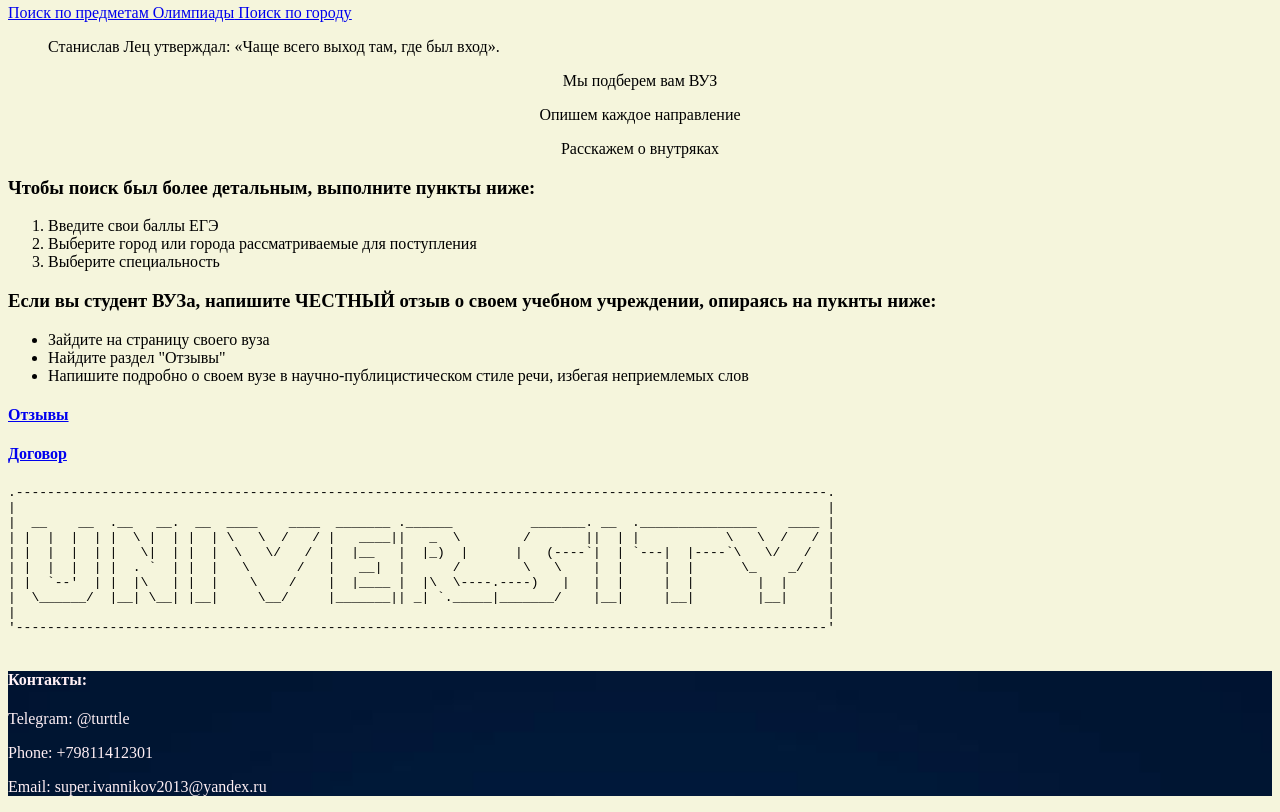
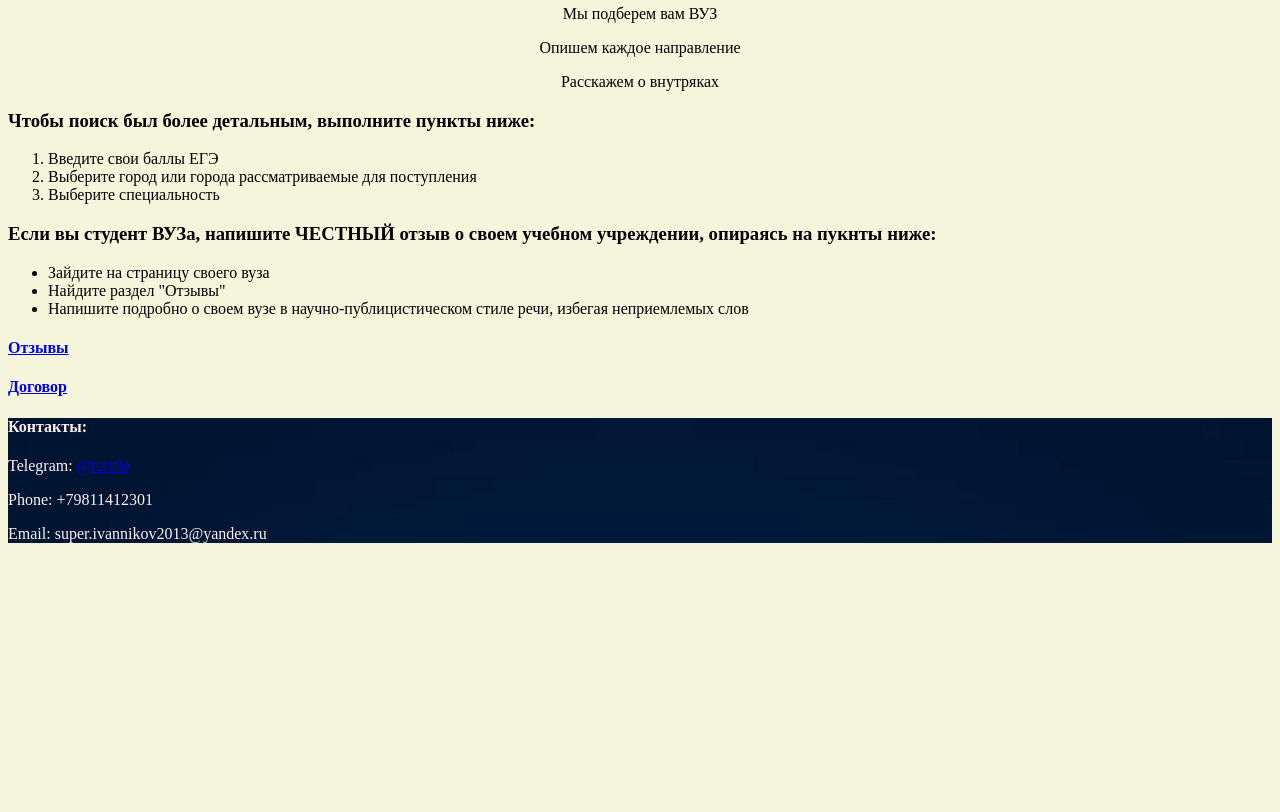
Before and after one commit to 14turtle14/14turtle14.github.io, a plain HTML site: page index.html in a window 1280 px wide. Shown: the part 71-883 px from the top of the page. After the commit the page ends 800 px from the top, so only its background shows below. Drawn offline with Linux system fonts and the light colour scheme.

Commit message:
removed some unnecessary things and added more classes

```diff
--- a/index.html
+++ b/index.html
@@ -12,7 +12,6 @@
 
 <body class="body">
 <header class="header">
-    <h1 class="intro">Тут вы можете найти информацию для поступления</h1>
     <section class="nav">
         <nav>
             <a href="#">Поиск по предметам</a>
@@ -24,8 +23,10 @@
 <main>
     <section class = "citat">
         <blockquote>
-            <p>Станислав Лец утверждал:
-                <q>Чаще всего выход там, где был вход</q>. </p>
+            <p>
+                <q>Кто пренебрегает учебой в юности, тот теряет прошлое и мертв для будущего</q>.
+                Эврипид
+            </p>
         </blockquote>
     </section>
     <section class="aside">
@@ -38,7 +39,7 @@
     <section class="search">
         <h3>
             Чтобы поиск был более детальным, выполните пункты ниже:    </h3>
-        <ol>
+        <ol class="ol">
             <li>Введите свои баллы ЕГЭ</li>
             <li>Выберите город или города рассматриваемые для поступления</li>
             <li>Выберите специальность</li>
@@ -48,7 +49,7 @@
         <h3>
             Если вы студент ВУЗа, напишите <strong>ЧЕСТНЫЙ</strong> отзыв о своем учебном учреждении, опираясь на пукнты ниже:
         </h3>
-        <ul>
+        <ul class="ul">
             <li>Зайдите на страницу своего вуза</li>
             <li>Найдите раздел "Отзывы"</li>
             <li>Напишите подробно о своем вузе в научно-публицистическом стиле речи, избегая неприемлемых слов</li>
@@ -57,33 +58,21 @@
     <section class="other">
         <article>
             <h4>
-                <a href = "#">Отзывы</a>
+                <a class="links" href = "#">Отзывы</a>
             </h4>
             <h4>
-                <a href = "#">Договор</a>
+                <a class="links" href = "#">Договор</a>
             </h4>
         </article>
-    </section>
-    <section>
-        <pre>
-.--------------------------------------------------------------------------------------------------------.
-|                                                                                                        |
-|  __    __  .__   __.  __  ____    ____  _______ .______          _______. __  ._______________    ____ |
-| |  |  |  | |  \ |  | |  | \   \  /   / |   ____||   _  \        /       ||  | |           \   \  /   / |
-| |  |  |  | |   \|  | |  |  \   \/   /  |  |__   |  |_)  |      |   (----`|  | `---|  |----`\   \/   /  |
-| |  |  |  | |  . `  | |  |   \      /   |   __|  |      /        \   \    |  |     |  |      \_    _/   |
-| |  `--'  | |  |\   | |  |    \    /    |  |____ |  |\  \----.----)   |   |  |     |  |        |  |     |
-|  \______/  |__| \__| |__|     \__/     |_______|| _| `._____|_______/    |__|     |__|        |__|     |
-|                                                                                                        |
-'--------------------------------------------------------------------------------------------------------'
-        </pre>
     </section>
 </main>
 <footer class="footer">
     <section class="info">
         <h4>Контакты:</h4>
         <p>
-            Telegram: @turttle </p>
+            Telegram:
+            <a class = "telegram" href="https://t.me/turttle">@turttle</a>
+        </p>
         <p> Phone: +79811412301
         </p>
         <p>
```
